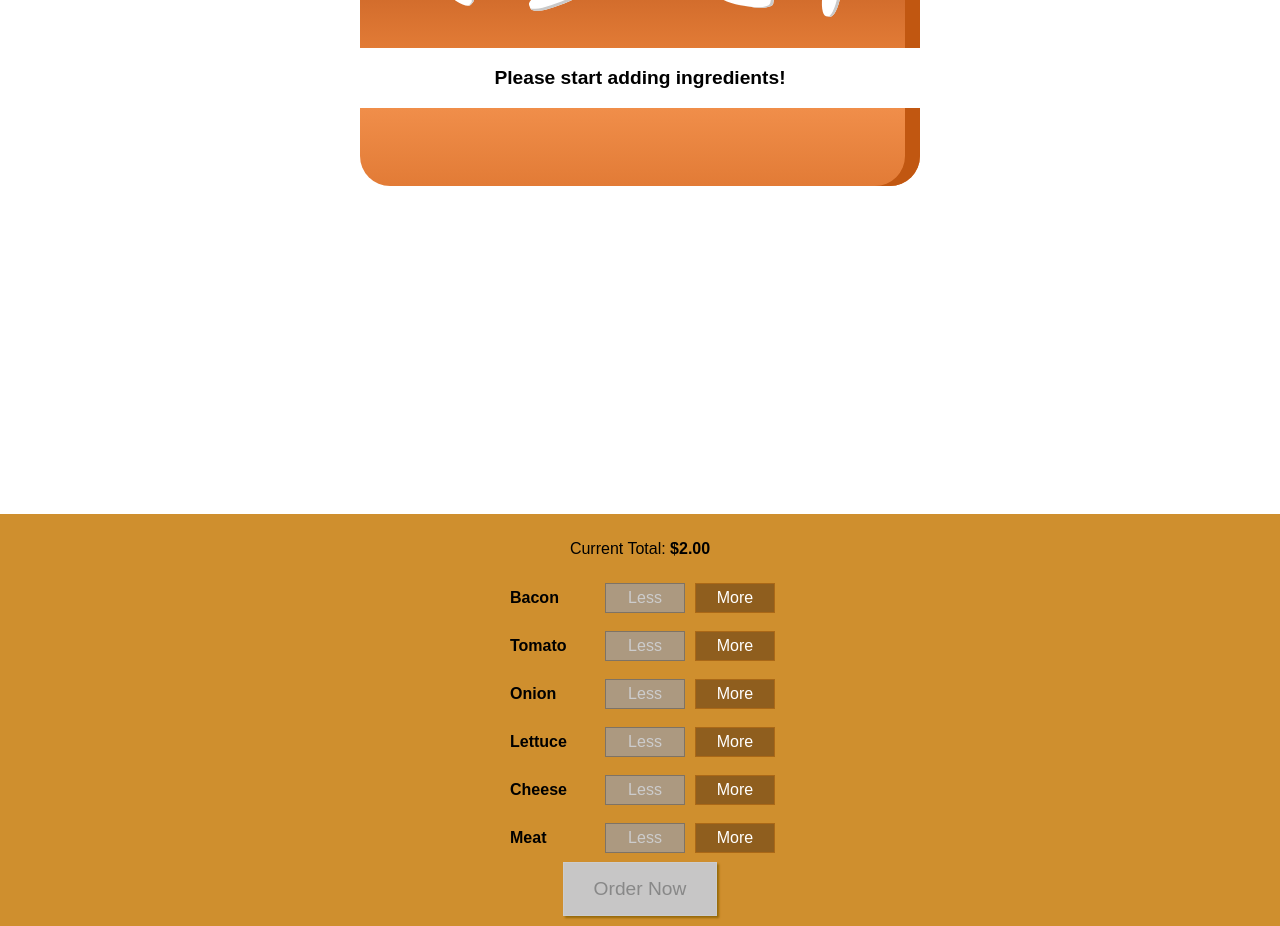
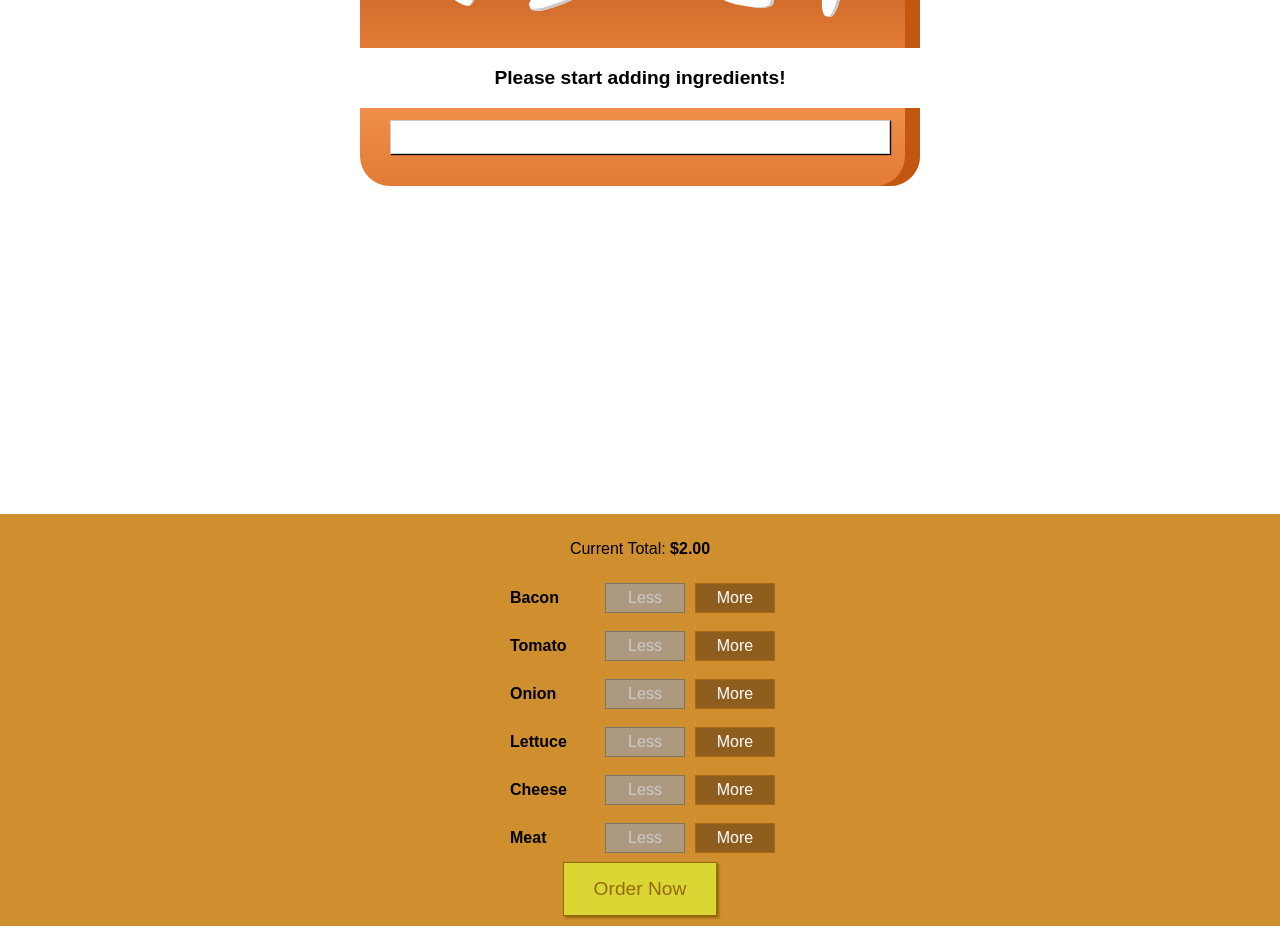
Before and after one commit to dsiu13/React-Burger, a React app: page / in a window 1280 px wide. Shown: the part 120-1046 px from the top of the page. Built offline with nearby package versions, Linux system fonts and the light colour scheme.

Commit message:
added modal, but its not functional yet

```diff
--- a/src/components/Burger/BuildControls/BuildControls.js
+++ b/src/components/Burger/BuildControls/BuildControls.js
@@ -1,6 +1,6 @@
 import React from 'react';
 
-import classes from './BuildControls.css'
+import classes from './BuildControls.css';
 import BuildControl from './BuildControl/BuildControl';
 
 const controls = [
@@ -10,7 +10,6 @@
   { label: 'Lettuce', type: 'lettuce' },
   { label: 'Cheese', type: 'cheese' },
   { label: 'Meat', type: 'meat' },
-
 ];
 
 const buildControls = (props) => (
@@ -25,8 +24,8 @@
         disabled={props.disabled[ctrl.type]} />
     ))}
     <button
-      className={classes.OrderButton}
-      disabled={!props.buyable}>Order Now</button>
+        className={classes.OrderButton}
+        disabled={props.buyable}>Order Now</button>
   </div>
 );
 
--- a/src/components/Burger/Burger.js
+++ b/src/components/Burger/Burger.js
@@ -16,11 +16,6 @@
       transformedIngredients = <p>Please start adding ingredients!</p>;
   }
 
-// doesn't work, not sure why.
-if(transformedIngredients === 0) {
-  transformedIngredients = <p>Please start adding ingredients!</p>
-}
-
   return (
     <div className={classes.Burger}>
       <BurgerIngredients type="bread-top" />
--- /dev/null
+++ b/src/components/Burger/OrderSummary/OrderSummary.js
@@ -0,0 +1,24 @@
+import React from 'react';
+import Aux from '../../../hoc/Aux';
+
+const orderSummary = (props) => {
+  const ingredientSummary = Object.keys(props.ingredients)
+  .map(igKey => {
+    return <li>
+      <span style={{textTransform: 'capitalize'}}>{igKey}:</span>
+      {props.ingredients[igKey]}</li>
+  })
+
+  return (
+    <Aux>
+      <h3>Your Order</h3>
+      <p>Your Burger contains the following:</p>
+      <ul>
+        {ingredientSummary}
+      </ul>
+      <p>Checkout?</p>
+    </Aux>
+  );
+};
+
+export default orderSummary;
--- /dev/null
+++ b/src/components/UI/Modal/Modal.css
@@ -0,0 +1,20 @@
+.Modal {
+    position: fixed;
+    z-index: 500;
+    background-color: white;
+    width: 70%;
+    border: 1px solid #ccc;
+    box-shadow: 1px 1px 1px black;
+    padding: 16px;
+    left: 15%;
+    top: 30%;
+    box-sizing: border-box;
+    transition: all 0.3s ease-out;
+}
+
+@media (min-width: 600px) {
+    .Modal {
+        width: 500px;
+        left: calc(50% - 250px);
+    }
+}
--- /dev/null
+++ b/src/components/UI/Modal/Modal.js
@@ -0,0 +1,10 @@
+import React from 'react';
+import classes from './Modal.css'
+
+const modal = (props) => (
+  <div className={classes.Modal}>
+    {props.children}
+  </div>
+);
+
+export default modal;
--- a/src/containers/BurgerBuilder/BurgerBuilder.js
+++ b/src/containers/BurgerBuilder/BurgerBuilder.js
@@ -2,6 +2,8 @@
 import Aux from '../../hoc/Aux';
 import Burger from '../../components/Burger/Burger';
 import BuildControls from '../../components/Burger/BuildControls/BuildControls';
+import Modal from '../../components/UI/Modal/Modal';
+import orderSummary from '../../components/Burger/OrderSummary/OrderSummary';
 
 const INGREDIENT_PRICES = {
   lettuce: 0.25,
@@ -78,21 +80,22 @@
 
   render (){
     const disabledInfo = {
-      ...this.state.ingredients
+        ...this.state.ingredients
     };
     for (let key in disabledInfo) {
-      disabledInfo[key] = disabledInfo[key] <= 0
+        disabledInfo[key] = disabledInfo[key] <= 0
     }
+
     return (
       <Aux>
-        <div><Burger ingredients={this.state.ingredients}/></div>
+        <Modal> <orderSummary ingredients={this.state.ingredients} /> </Modal>
+        <Burger ingredients={this.state.ingredients}/>
         <BuildControls
           ingredientsAdded={this.addIngredientHandler}
           ingredientsRemoved={this.removeIngredientHandler}
           disabled={disabledInfo}
           price={this.state.totalPrice}
-          purchase={this.buyable}
-        />
+          purchase={this.state.buyable} />
       </Aux>
     );
   }
```
